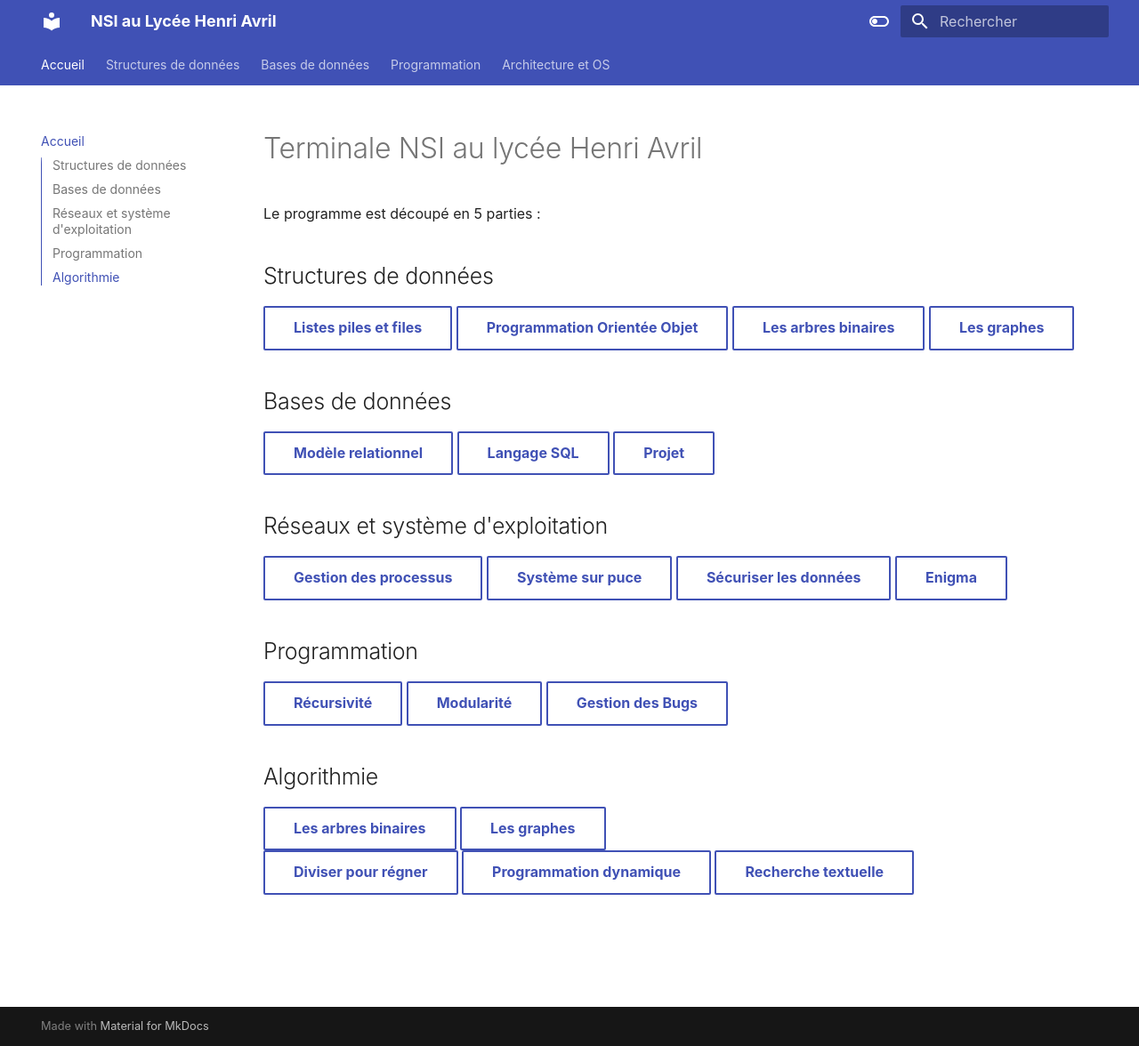
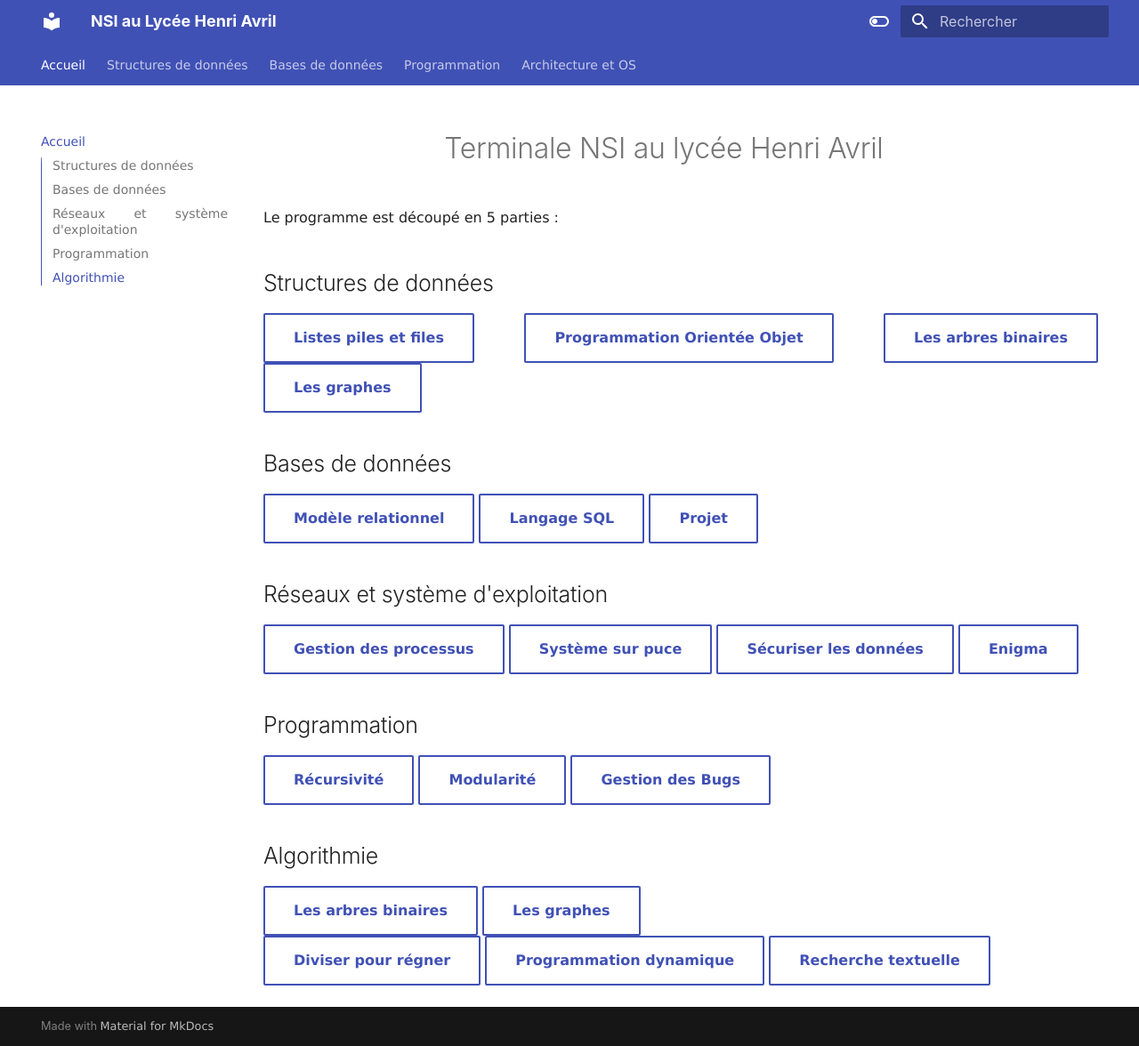
Before and after one commit to mbachelier1/site_TNSI, an MkDocs documentation site: the page built from docs/index.md, in a window 1280 px wide and 1176 px high. Shown: the whole window at 89% size. Built offline with MkDocs 1.6.1 and Material for MkDocs 9.7.7, drawn with Linux system fonts in a browser that asks for light colours.

Commit message:
maj12nov2

```diff
--- a/mkdocs.yml
+++ b/mkdocs.yml
@@ -111,4 +111,7 @@ extra_javascript:
   - https://polyfill.io/v3/polyfill.min.js?features=es6
   - https://cdn.jsdelivr.net/npm/mathjax@3/es5/tex-mml-chtml.js
   - https://unpkg.com/mermaid@8.9.2/dist/mermaid.min.js
-  - j
+  - javascripts/mermaid.js
+
+extra_css:
+  - stylesheets/extra.css
```
